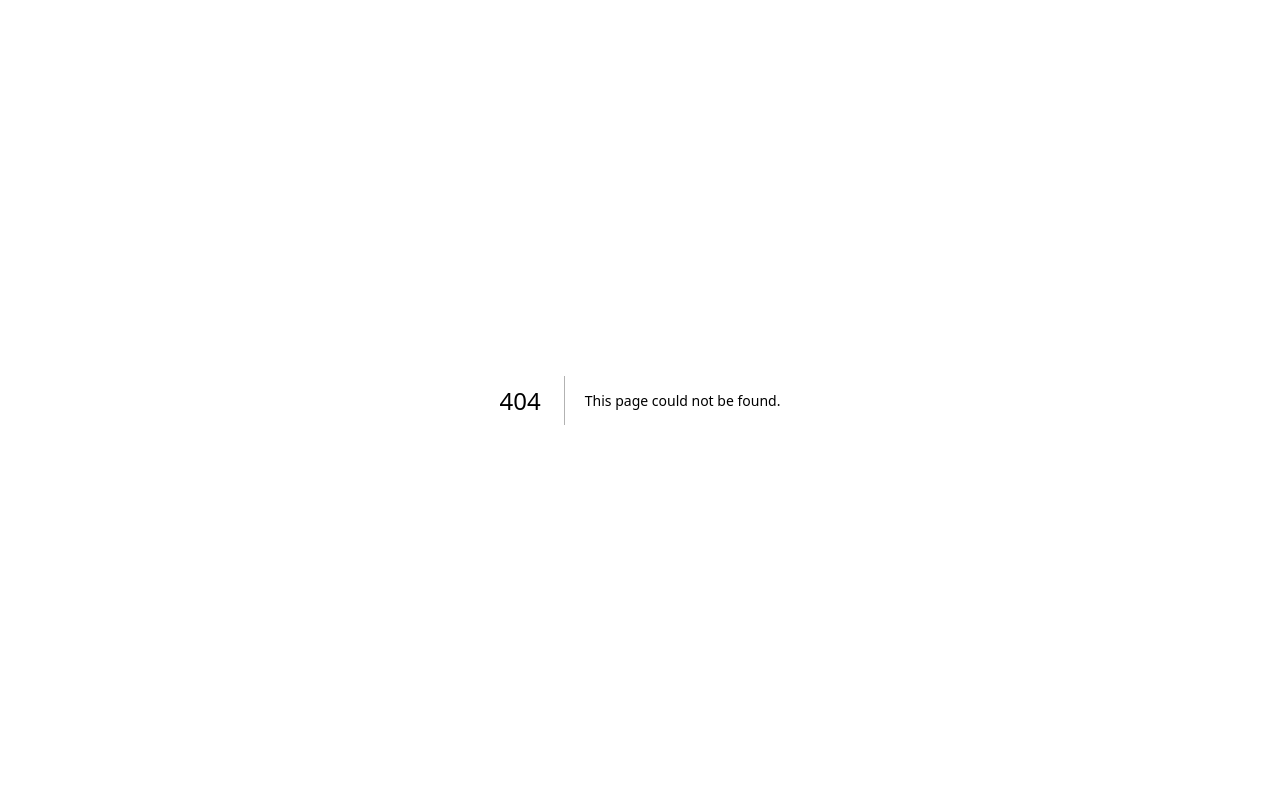
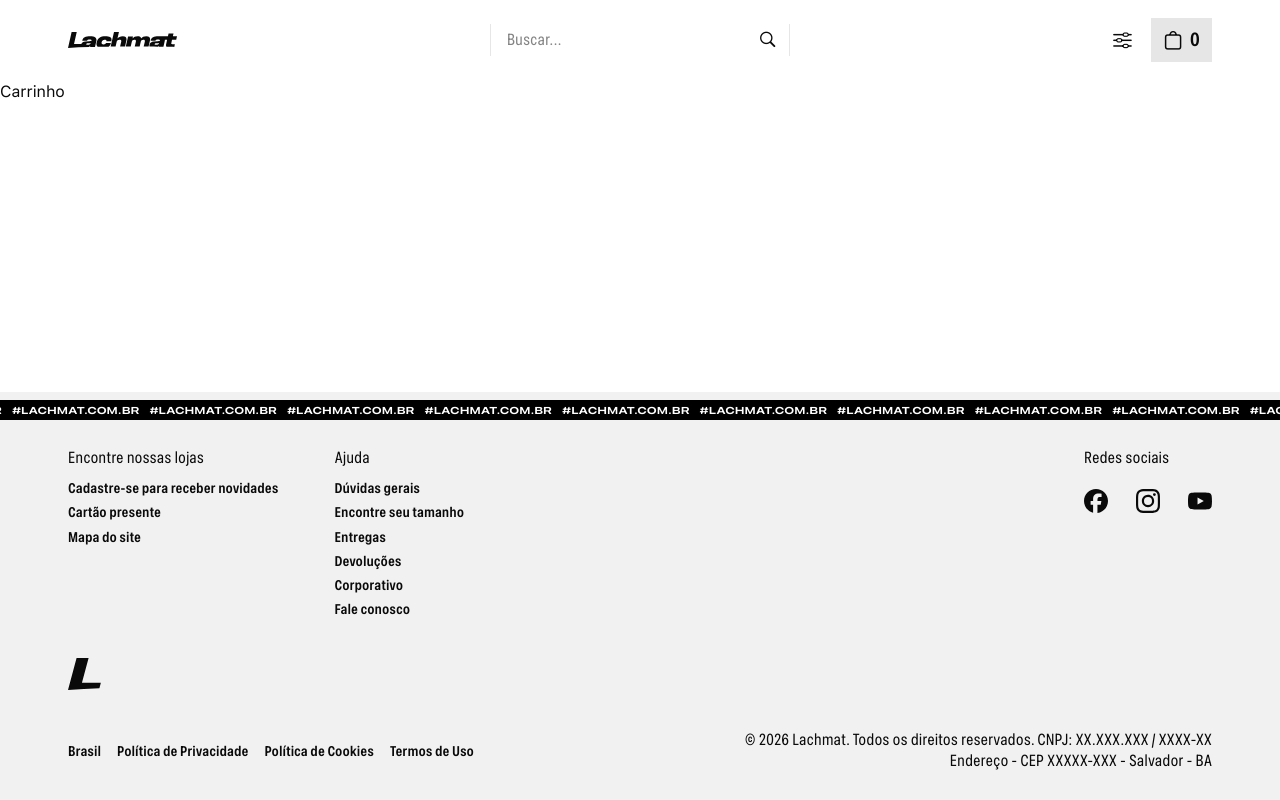
Before and after one commit to mauricio-matchal/Lachmat, a Next.js app in the folder apps/web/: page /cart in a window 1280 px wide. Before the commit this address had no page. Built offline with nearby package versions, Linux system fonts and the light colour scheme.

Commit message:
feat(web): highlight the cart button on the cart page (#4)
- CartButton client component: reads the current path with usePathname
  and shows the active (gray) background on /cart
- Header stays a Server Component; only the cart button runs on the client
- Placeholder /cart page in the store layout

```diff
--- /dev/null
+++ b/apps/web/src/app/(store)/cart/page.tsx
@@ -0,0 +1,3 @@
+export default function CartPage() {
+    return <p>Carrinho</p>
+}
--- /dev/null
+++ b/apps/web/src/components/layout/CartButton.tsx
@@ -0,0 +1,21 @@
+"use client";
+
+import Link from "next/link";
+import { SFSymbol } from "../icons/SFSymbol";
+import { usePathname } from "next/navigation";
+
+export function CartButton() {
+  const pathname = usePathname();
+  const isActive = pathname === "/cart";
+
+  return (
+    <Link
+      href="/cart"
+      aria-label="Carrinho"
+      className={`flex items-center gap-1.5 pl-3 py-2 pr-3 ${isActive ? "bg-input" : ""}`}
+    >
+      <SFSymbol name="bag" className="text-[19px]" />
+      <span className="font-condensed text-[19px] font-semibold">0</span>
+    </Link>
+  );
+}
--- a/apps/web/src/components/layout/Header.tsx
+++ b/apps/web/src/components/layout/Header.tsx
@@ -1,6 +1,7 @@
 import Link from "next/link"
 import { LogoWordmark } from "../brand/logo"
 import { SFSymbol } from "../icons/SFSymbol"
+import { CartButton } from "./CartButton"
 
 export function Header() {
     return (
@@ -18,10 +19,7 @@ export function Header() {
                         <Link href="/admin" aria-label="Gestão de produtos" className="flex size-12 items-center justify-center">
                             <SFSymbol name="slider.horizontal.3" className="text-[19px]" />
                         </Link>
-                        <Link href="/cart" aria-label="Carrinho" className="flex h-12 items-center gap-1.5 px-3">
-                            <SFSymbol name="bag" className="text-[19px]" />
-                            <span className="font-condensed text-[19px] font-semibold">0</span>
-                        </Link>
+                        <CartButton />
                     </div>
                 </div>
             </header>
```
